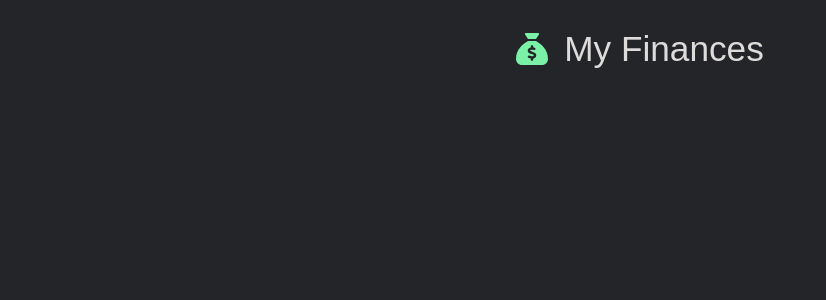
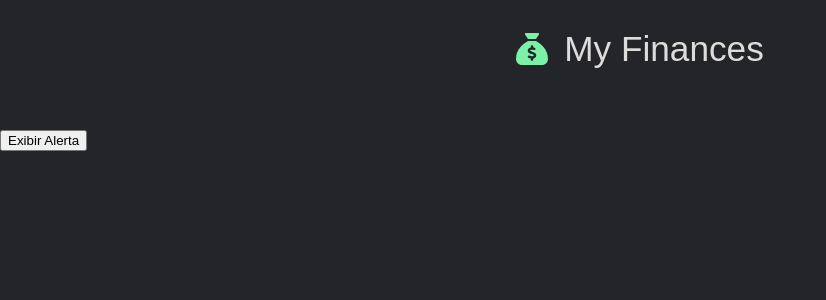
Before and after one commit to jhonatanlinux/myFinances, a React (Vite) app: page / in a window 1280 px wide. Shown: the top 300 px of the page, without its empty margins (0-826 px from the left). Built offline with nearby package versions, Linux system fonts and the light colour scheme.

Commit message:
fincancecontrol
fincancecontrol

```diff
--- a/src/App.tsx
+++ b/src/App.tsx
@@ -1,12 +1,17 @@
-import './App.css'
+import './App.css';
+import FinanceControl from './components/FinanceControl/FinanceControl';
 import Header from './components/Header/Header';
 
 function App() {
+  const finances = () => {
+    alert("Acionado")
+  };
   return (
     <div>
       <Header />
+      <FinanceControl alertFunction={finances}/>
     </div>
   );
 }
 
-export default App
+export default App;
--- /dev/null
+++ b/src/components/FinanceControl/FinanceControl.css
@@ -0,0 +1,9 @@
+.container_finances {
+    display: flex;
+    justify-content: center;
+    align-items: center;
+}
+
+.container_finances div:nth-child(2) {
+    margin-left: 1.5rem;
+}
--- /dev/null
+++ b/src/components/FinanceControl/FinanceControl.tsx
@@ -0,0 +1,15 @@
+import "./FinanceControl.css";
+
+
+const FinanceControl = (props: {
+    alertFunction: () => void
+
+}) => {
+    return(
+        <div>
+            <button onClick={props.alertFunction}>Exibir Alerta</button>
+        </div>
+    )
+};
+
+export default FinanceControl;
```
